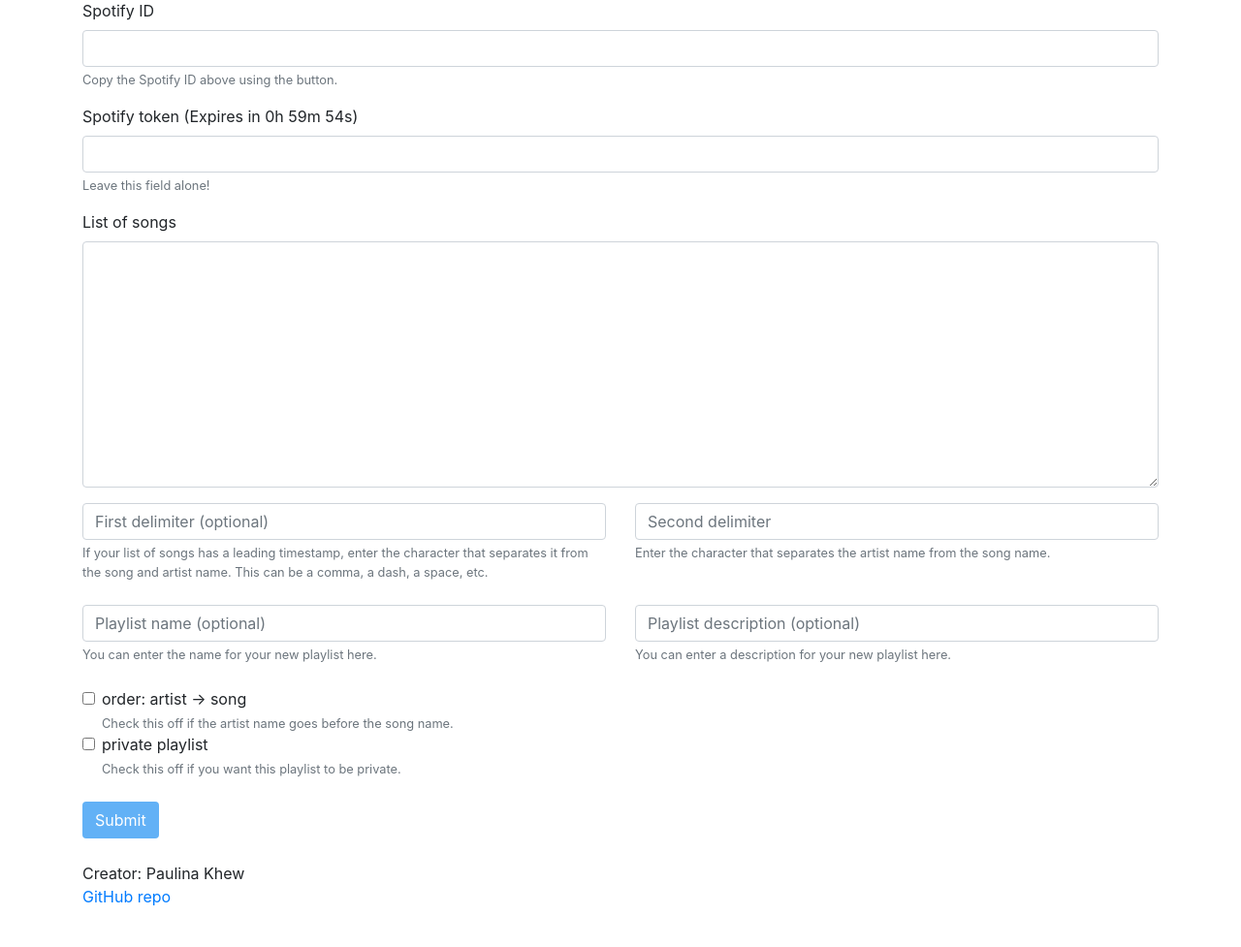
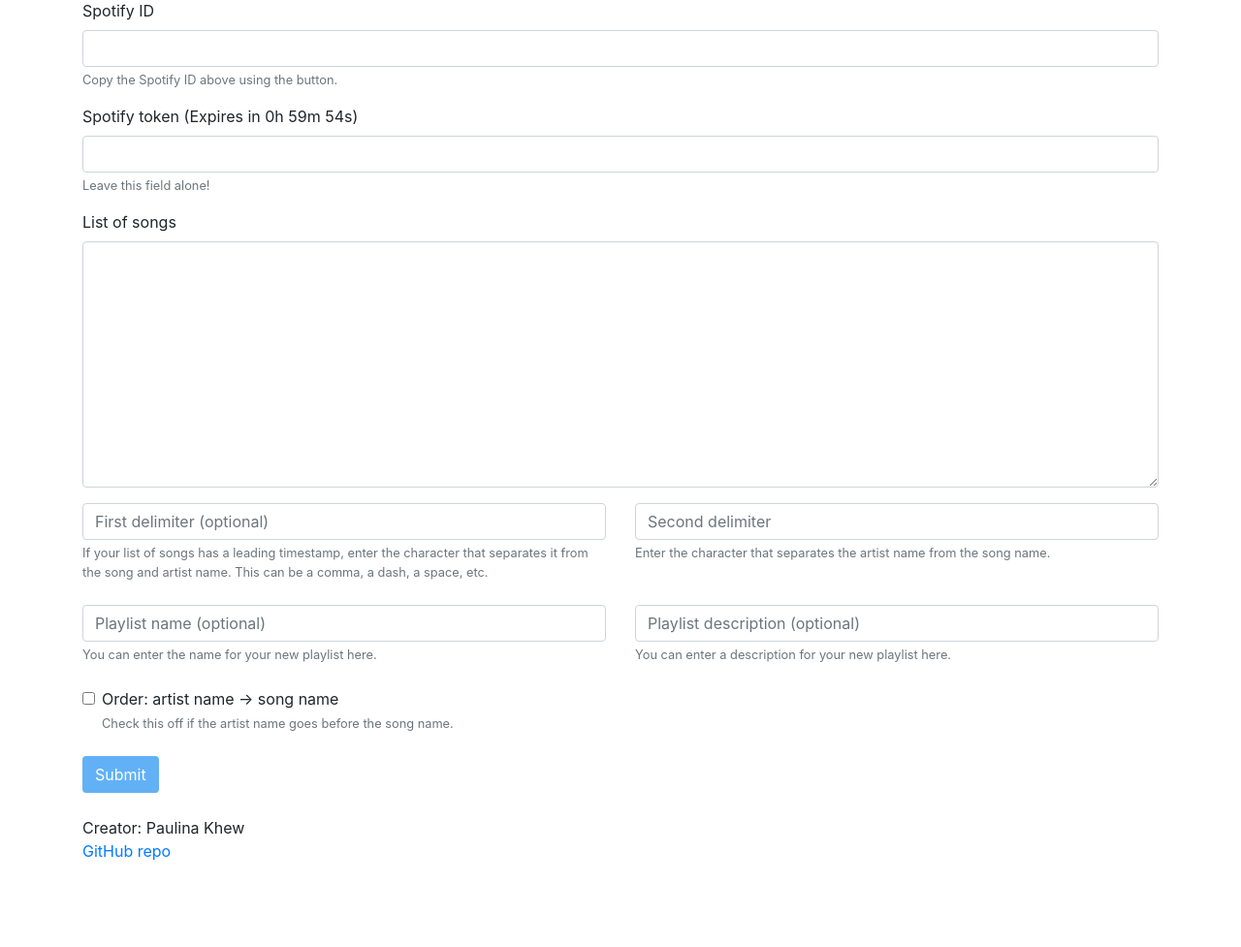
Before and after one commit to Paulinakhew/playlist_generator, a Flask app: page /callback in a window 1280 px wide. Shown: the part 105-1082 px from the top of the page at 97% size. After the commit the page ends 993 px from the top, so only its background shows below. Run offline with Flask 2, Linux system fonts and the light colour scheme; some libraries are stand-ins or nearby versions.

Commit message:
:ambulance: Comment out private playlist option because it's broken

```diff
--- a/templates/profile.html
+++ b/templates/profile.html
@@ -92,15 +92,15 @@ https://github.com/spotify/web-api-auth-examples
     <div class="form-check">
         <input class="form-check-input" type="checkbox" name="artist_song">
         <label class="form-check-label" for="artist_song">
-          order: artist -> song
+            Order: artist name -> song name
         </label>
         <small class="form-text text-muted">Check this off if the artist name goes before the song name.</small>
 
-      <input class="form-check-input" type="checkbox" name="artist_song">
+        <!-- <input class="form-check-input" type="checkbox" name="artist_song">
         <label class="form-check-label" for="private_playlist">
-          private playlist
+            Private playlist
         </label>
-      <small class="form-text text-muted">Check this off if you want this playlist to be private.</small>
+        <small class="form-text text-muted">Check this off if you want this playlist to be private.</small> -->
     </div>
     <br>
     <button type="submit" class="btn blue">Submit</button>
```
Lines whose indentation alone changed are shown as unchanged.
